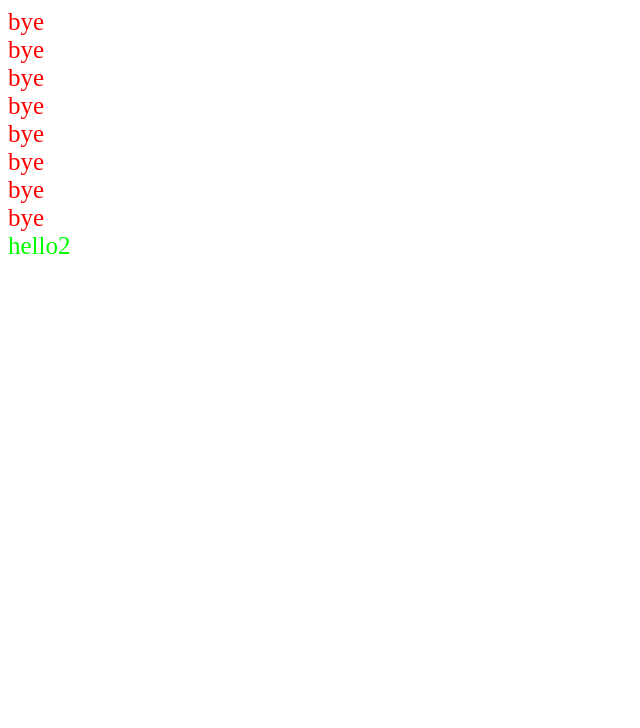
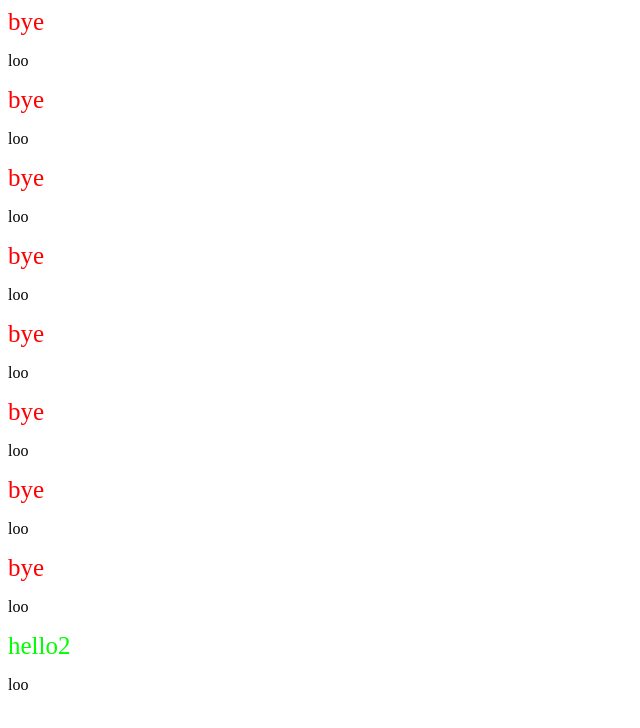
Before and after one commit to sotigr/CTAG-JS, a plain HTML site: page index.html in a window 1280 px wide. Shown: the whole page, without its empty margins (0-640 px from the left). Drawn offline with Linux system fonts and the light colour scheme.

Commit message:
child recursive rendering bug fix

```diff
--- a/ctag.js
+++ b/ctag.js
@@ -3,11 +3,11 @@
 var CTAG;
 (function (CTAG) {
 
-    var Settings = {};
-    Settings.asyncRegistration = false;
-    Settings.asyncCssHackRendering = false;
-    Settings.asyncChildRendering = false;
-    Settings.asyncStyleRegistration = false;
+    CTAG.Settings = {};
+    CTAG.Settings.asyncRegistration = false;
+    CTAG.Settings.asyncCssHackRendering = false;
+    CTAG.Settings.asyncChildRendering = false;
+    CTAG.Settings.asyncStyleRegistration = false;
 
     var CtagBase = /** @class */ (function () {
         function CtagBase() {
@@ -38,7 +38,7 @@ var CTAG;
     var CtagRegistry = /** @class */ (function () {
         function CtagRegistry(){}
 
-        CtagRegistry.tagList = [];
+        CtagRegistry.tagList = {};
         CtagRegistry.styleList = [];
         CtagRegistry.styleTargets = [];
         CtagRegistry.styleVariableList = [];
@@ -53,14 +53,6 @@ var CTAG;
                 CtagRegistry.tagList[tagName] = className;
                 DomManager.monitorTag(tagName);
 
-                //Rendering preregistered nodes
-                    var tagNodes = document.querySelectorAll(tagName);
-                    for (var i = 0; i < tagNodes.length; i++)
-                    {
-                        var instn = tagNodes[i];
-                        DomManager.render({target:instn}, Settings.asyncRegistration);
-
-                    }
             }
             else
             {
@@ -180,14 +172,34 @@ var CTAG;
 
                         //rendering chlildren
                         var promiseList = [];
+
                         //Searching for tag matches
-                        for(var e in CtagRegistry.tagList){
-                            var tagList = instance.body.querySelectorAll(e);
+                        var childTags = Object.keys(CtagRegistry.tagList);
+
+                        for(var i = 0; i< childTags.length; i++){
+                            var tagList = instance.body.querySelectorAll(childTags[i]);
                             for(var tag = 0; tag < tagList.length; tag ++){
-                                promiseList.push(DomManager.render({target:tagList[tag]}, Settings.asyncChildRendering));
+                                promiseList.push(DomManager.render({target:tagList[tag]}, CTAG.Settings.asyncChildRendering));
                             }
                         }
                         Promise.all(promiseList).then(function(chlidObjects){
+                            var elem = instance.existingElementTarget;
+                            if (elem!=undefined)
+                            {
+                                elem.innerHTML = tempHtml;
+
+                                var objkeys = Object.keys(CtagRegistry.tagList);
+                                for (var i=0;i<objkeys.length; i++)
+                                {
+                                    var qr = elem.querySelectorAll(objkeys[i]);
+                                    for (var j=0;j<qr.length;j++)
+                                    {
+                                        chlidObjects.concat(DomManager.render({target:qr[j]}, false));
+                                    }
+                                }
+                            }
+
+
                             for (var i = 0; i<chlidObjects.length; i++)
                             {
                                 if (chlidObjects[i].body.getAttribute("eid")!=null)
@@ -195,12 +207,9 @@ var CTAG;
                                     instance.children[chlidObjects[i].body.getAttribute("eid")] = chlidObjects[i];
                                 }
                             }
+
                             instance.load();
-                            console.log(instance.existingElementTarget);
-                            if (instance.existingElementTarget!=null)
-                            {
-                                instance.existingElementTarget.innerHTML = tempHtml;
-                            }
+
                             var objId = event.target.getAttribute("id");
                             if (objId != null){
                                 CtagRegistry.registerId(objId, instance);
@@ -244,7 +253,7 @@ var CTAG;
                         document.head.appendChild(styleElement);
                     }
                 };
-                if (Settings.asyncStyleRegistration){
+                if (CTAG.Settings.asyncStyleRegistration){
                     setTimeout(function(){
                         _regstyles();
                         resolve();
@@ -306,9 +315,23 @@ document.addEventListener("DOMContentLoaded",function(){
     ctagSetVariableEvent.initEvent("CtagSetVariables", false, true);
     document.dispatchEvent(ctagSetVariableEvent);
 
+
     var ctagBindEvent = document.createEvent("Event");
-    ctagBindEvent.initEvent("CtagBind", false, true);
+    ctagBindEvent.initEvent("CtagBind", true, true);
     document.dispatchEvent(ctagBindEvent);
+
+    var keys = Object.keys(CTAG.CtagRegistry.tagList);
+
+    for (var i = 0; i < keys.length; i++)
+    {
+        var tagNodes = document.querySelectorAll(keys[i]);
+        for (var j = 0; j < tagNodes.length; j++)
+        {
+            var instn = tagNodes[j];
+            CTAG.DomManager.render({target:instn}, CTAG.Settings.asyncRegistration);
+        }
+    }
+
 
     var ctagReadyEvent = document.createEvent("Event");
     ctagReadyEvent.initEvent("CtagReady", false, true);
--- a/index.html
+++ b/index.html
@@ -15,7 +15,11 @@
                 static get template(){
                     return `
                         <div eid="mydiv" class="mydivclass">hello</div>
+                        <div eid="cont"></div>
                     `;
+                }
+                get existingElementTarget(){
+                    return this.elements.cont;
                 }
                 static get styles(){
                     return `
```
Also changed, not shown: ctag.dist.min.js.
